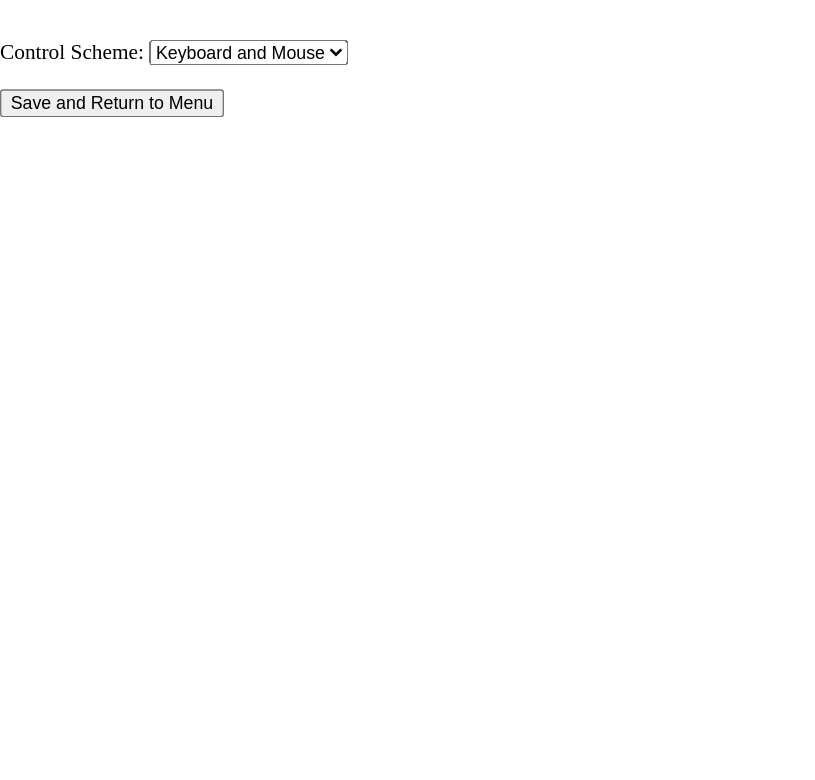
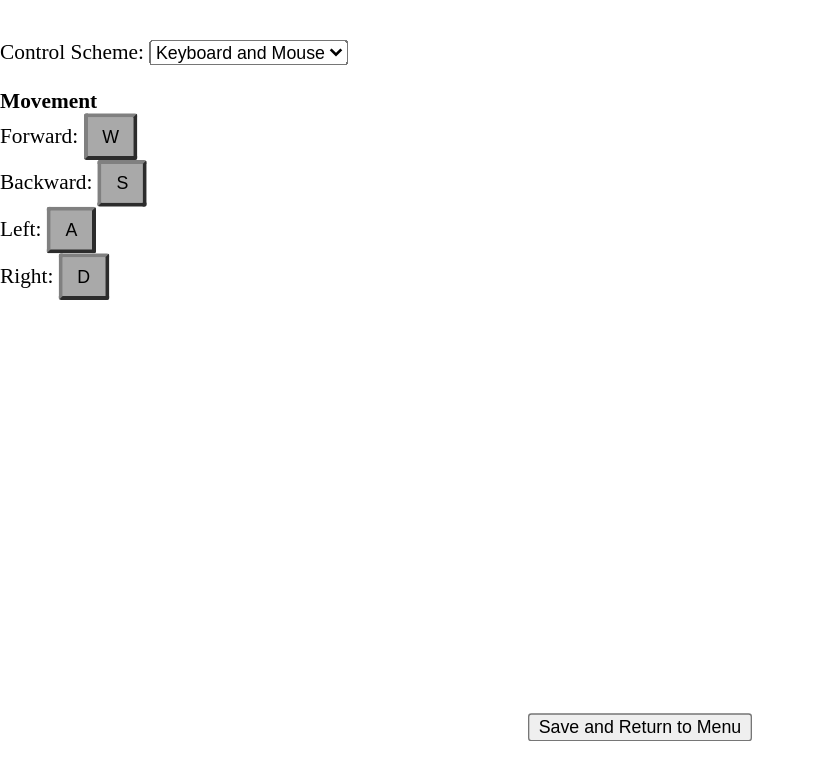
Before and after one commit to yikuansun/ace-descending, a SvelteKit app: page /settings in a window 1280 px wide. Shown: the top 780 px of the page, without its empty margins (0-815 px from the left). Built offline with nearby package versions, Linux system fonts and the light colour scheme.

Commit message:
Settings to modify control scheme
This is awesome!

```diff
--- /dev/null
+++ b/src/lib/components/KeyRecord.svelte
@@ -0,0 +1,57 @@
+<script>
+    export let value;
+
+    let recording = false;
+
+    /**
+     * Translate value to a human-readable format
+     * @param val
+     */
+    function displayValue(val) {
+        if (val.length == 1) return val.toUpperCase();
+        if (val == " ") return "Space";
+        if (val == "ArrowUp") return "↑";
+        if (val == "ArrowDown") return "↓";
+        if (val == "ArrowLeft") return "←";
+        if (val == "ArrowRight") return "→";
+        if (val == "Control") return "Ctrl";
+        if (val == "PageUp") return "PgUp";
+        if (val == "PageDown") return "PgDn";
+        return val;
+    }
+</script>
+
+<svelte:window on:keydown={(e) => {
+    if (recording) {
+        if (e.key == "Escape") recording = false;
+        else {
+            e.preventDefault();
+            value = e.key;
+            recording = false;
+        }
+    }
+}} />
+
+<button on:click={() => {
+    recording = !recording;
+}}>
+    {#if !recording}
+        <span>{displayValue(value)}</span>
+    {:else}
+        <span style:color="darkred">REC</span>
+    {/if}
+</button>
+
+<style>
+    button {
+        border: 3px outset grey;
+        background-color: darkgrey; /* lighter than grey haha */
+        padding: 7px 11px;
+        outline: none!important;
+        border-radius: 2px;
+    }
+
+    button:active {
+        border-style: inset;
+    }
+</style>
--- a/src/routes/settings/+page.svelte
+++ b/src/routes/settings/+page.svelte
@@ -1,9 +1,18 @@
 <script>
     import { goto } from "$app/navigation";
     import { onMount } from "svelte";
+    import KeyRecord from "$lib/components/KeyRecord.svelte";
+
+    export let screenWidth = 960, screenHeight = 540;
 
     let usrSettings = {
         controlScheme: "mouse",
+        forwardKey: "w",
+        backwardKey: "s",
+        leftKey: "a",
+        rightKey: "d",
+        cameraLeftKey: "[",
+        cameraRightKey: "]",
     };
 
     onMount(async () => {
@@ -20,17 +29,52 @@
     }
 </script>
 
-<foreignObject x="0" y="0" width="100%" height="100%">
+<foreignObject x="0" y="0" width={screenWidth / 2} height={screenHeight - 50}>
     <label>
         Control Scheme:
         <select bind:value={usrSettings.controlScheme}>
             <option value="mouse">Keyboard and Mouse</option>
             <option value="keyboard">Keyboard Only</option>
         </select>
-    </label>
-    <br /> <br />
-    <button on:click={() => {
-        saveSettings();
-        goto("../menu")
-    }}>Save and Return to Menu</button>
+    </label> <br />
+    <br />
+    <b>Movement</b> <br />
+    <span>
+        Forward:
+        <KeyRecord bind:value={usrSettings.forwardKey} />
+    </span> <br />
+    <span>
+        Backward:
+        <KeyRecord bind:value={usrSettings.backwardKey} />
+    </span> <br />
+    <span>
+        Left:
+        <KeyRecord bind:value={usrSettings.leftKey} />
+    </span> <br />
+    <span>
+        Right:
+        <KeyRecord bind:value={usrSettings.rightKey} />
+    </span> <br />
+    <br />
+    {#if usrSettings.controlScheme == "keyboard"}
+        <b>Camera</b> <br />
+        <span>
+            Rotate Left:
+            <KeyRecord bind:value={usrSettings.cameraLeftKey} />
+        </span> <br />
+        <span>
+            Rotate Right:
+            <KeyRecord bind:value={usrSettings.cameraRightKey} />
+        </span> <br />
+    {/if}
 </foreignObject>
+
+<foreignObject x="0" y={screenHeight - 50} width={screenWidth} height="50">
+    <div style:display="flex" style:flex-direction="column" style:align-items="center" style:justify-content="center"
+        style:width="100%" style:height="100%">
+        <button on:click={() => {
+            saveSettings();
+            goto("../menu")
+        }}>Save and Return to Menu</button>
+    </div>
+</foreignObject>
```
Also changed, not shown: src/routes/dungeon/+page.svelte (+17 -9 lines).
